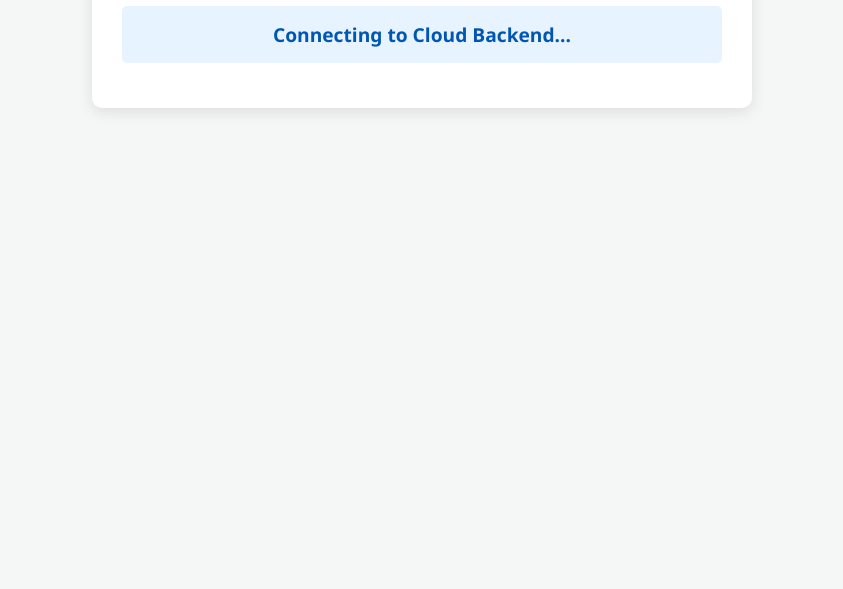
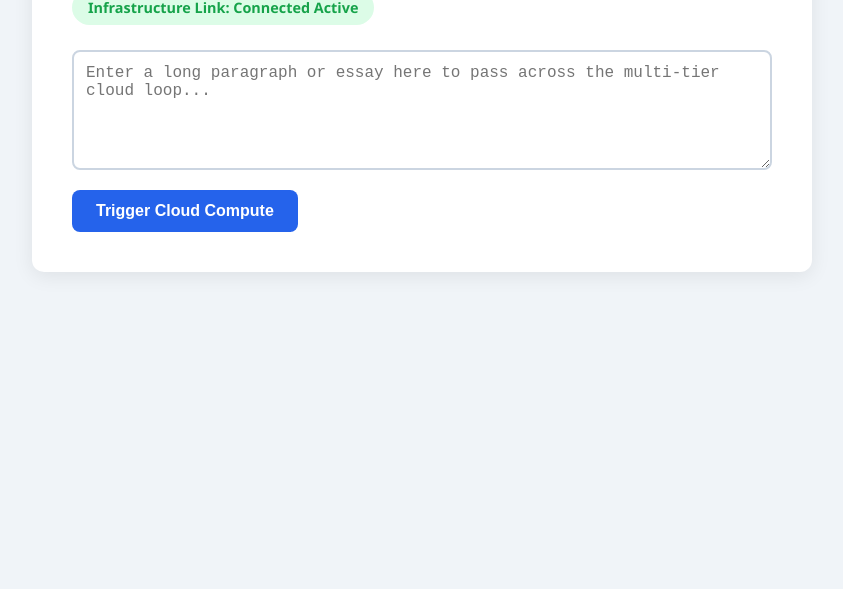
Before and after one commit to Nithya-Alfonisa/cloud-3tier-app, a plain HTML site: page index.html in a window 1280 px wide. Shown: the part 211-800 px from the top of the page, without its empty margins (218-1061 px from the left). Drawn offline with Linux system fonts and the light colour scheme.

Commit message:
feat: implement distributed compute routing tier with custom payload handling

```diff
--- a/index.html
+++ b/index.html
@@ -7,61 +7,121 @@
     <style>
         body {
             font-family: 'Segoe UI', Tahoma, Geneva, Verdana, sans-serif;
-            text-align: center;
-            padding-top: 50px;
-            background-color: #f4f7f6;
+            background-color: #f0f4f8;
+            margin: 0;
+            padding: 40px 20px;
+            color: #333;
         }
         .container {
-            max-width: 600px;
+            max-width: 700px;
             margin: auto;
             background: white;
-            padding: 30px;
-            border-radius: 10px;
-            box-shadow: 0 4px 15px rgba(0,0,0,0.1);
+            padding: 40px;
+            border-radius: 12px;
+            box-shadow: 0 4px 20px rgba(0,0,0,0.08);
         }
-        h1 { color: #333; }
-        #status-box {
-            margin-top: 20px;
-            padding: 15px;
-            border-radius: 5px;
-            font-weight: bold;
-            font-size: 1.2em;
+        h1 { color: #1e293b; margin-bottom: 5px; font-size: 2rem; }
+        .subtitle { color: #64748b; margin-bottom: 30px; font-size: 1rem; }
+        .status-badge {
+            display: inline-block;
+            padding: 8px 16px;
+            border-radius: 20px;
+            font-weight: 600;
+            font-size: 0.9rem;
+            margin-bottom: 25px;
         }
-        .loading { color: #0056b3; background-color: #e7f3ff; }
-        .success { color: #155724; background-color: #d4edda; border: 1px solid #c3e6cb; }
+        .loading { color: #0284c7; background-color: #e0f2fe; }
+        .success { color: #16a34a; background-color: #dcfce7; }
+        textarea {
+            width: 100%;
+            height: 120px;
+            padding: 12px;
+            border: 2px solid #cbd5e1;
+            border-radius: 8px;
+            font-size: 1rem;
+            resize: vertical;
+            box-sizing: border-box;
+            margin-bottom: 15px;
+        }
+        button {
+            background-color: #2563eb;
+            color: white;
+            border: none;
+            padding: 12px 24px;
+            font-size: 1rem;
+            font-weight: 600;
+            border-radius: 8px;
+            cursor: pointer;
+            transition: background 0.2s;
+        }
+        button:hover { background-color: #1d4ed8; }
+        .result-box {
+            margin-top: 25px;
+            padding: 20px;
+            background-color: #f8fafc;
+            border-left: 4px solid #2563eb;
+            border-radius: 0 8px 8px 0;
+            text-align: left;
+            display: none;
+        }
+        .result-title { font-weight: bold; color: #1e293b; margin-bottom: 8px; }
     </style>
 </head>
 <body>
+
     <div class="container">
-        <h1>Multi-Tier Cloud Application Showcase</h1>
-        <div id="status-box" class="loading">Connecting to Cloud Backend...</div>
-        <div id="backend-message" style="margin-top: 15px; color: #555;"></div>
+        <h1>Multi-Tier Cloud Integration Showcase</h1>
+        <div class="subtitle">Presentation Tier (GitHub Pages CDN) ⇄ Application Tier (FastAPI Engine)</div>
+
+        <div id="status-box" class="status-badge loading">Pinging Application Infrastructure...</div>
+
+        <textarea id="text-input" placeholder="Enter a long paragraph or essay here to pass across the multi-tier cloud loop..."></textarea>
+        <br>
+        <button onclick="processCloudData()">Trigger Cloud Compute</button>
+
+        <div id="result-wrapper" class="result-box">
+            <div class="result-title">⚡ Computed Response Payload:</div>
+            <div id="summary-content"></div>
+        </div>
     </div>
 
     <script>
-        async function connectToBackend() {
-            const statusBox = document.getElementById('status-box');
-            const messageBox = document.getElementById('backend-message');
+        const host = 'http://127.0.0.1:8000';
 
+        async function checkConnection() {
             try {
-                // Fetching from your active local FastAPI port
-                const response = await fetch('http://127.0.0.1:8000/');
-                if (!response.ok) throw new Error('Network response error');
-
-                const data = await response.json();
-
-                // Update UI when connection succeeds
-                statusBox.className = 'success';
-                statusBox.innerText = `Status: ${data.status} (Tier: ${data.tier})`;
-                messageBox.innerText = data.message;
-            } catch (error) {
-                console.error('Fetch error:', error);
-                statusBox.innerText = "Connecting to Cloud Backend...";
+                const response = await fetch(`${host}/`);
+                if(response.ok) {
+                    const statusBox = document.getElementById('status-box');
+                    statusBox.className = 'status-badge success';
+                    statusBox.innerText = 'Infrastructure Link: Connected Active';
+                }
+            } catch (err) {
+                console.error("Infrastructure ping failed.");
             }
         }
 
-        // Run connection script on load
-        window.onload = connectToBackend;
+        async function processCloudData() {
+            const text = document.getElementById('text-input').value;
+            const resultWrapper = document.getElementById('result-wrapper');
+            const summaryContent = document.getElementById('summary-content');
+
+            try {
+                const response = await fetch(`${host}/api/summarize`, {
+                    method: 'POST',
+                    headers: { 'Content-Type': 'application/json' },
+                    body: JSON.stringify({ text: text })
+                });
+
+                const data = await response.json();
+                resultWrapper.style.display = 'block';
+                summaryContent.innerHTML = `<strong>Summary:</strong> ${data.summary} <br><br><small style="color:#94a3b8">Execution Runtime: ${data.execution_tier} | Calculated Words: ${data.original_word_count}</small>`;
+            } catch (error) {
+                alert("Failed to compute. Verify your local python app.py is actively running on port 8000.");
+            }
+        }
+
+        window.onload = checkConnection;
     </script>
 </body>
 </html>
```
Also changed, not shown: 2 other files.
